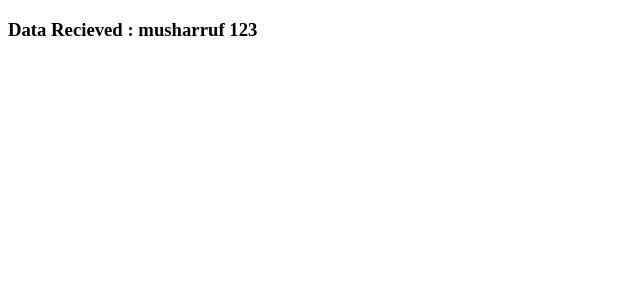
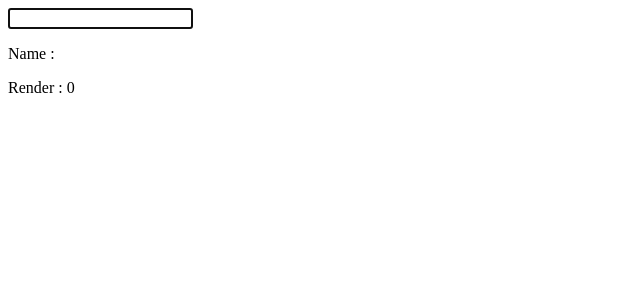
Before and after one commit to mdmusharruf13/React-Hooks, a React (Vite) app: page / in a window 1280 px wide. Shown: the top 300 px of the page, without its empty margins (0-640 px from the left). Built offline with nearby package versions, Linux system fonts and the light colour scheme.

Commit message:
useRef with example

```diff
--- a/src/App.jsx
+++ b/src/App.jsx
@@ -6,7 +6,9 @@
 // import UseEffect_02 from "./hooks/UseEffect/UseEffect_02"
 // import UseEffect_03 from "./hooks/UseEffect/UseEffect_03"
 
-import UseContext_01 from "./hooks/UseContext/UseContext_01"
+// import UseContext_01 from "./hooks/UseContext/UseContext_01"
+
+import UseRef_01 from "./hooks/UseRef/UseRef_01"
 
 function App() {
 
@@ -24,7 +26,10 @@ function App() {
 
         {/* <UseEffect_03 /> */}
 
-        <UseContext_01 />
+        {/* <UseContext_01 /> */}
+
+        <UseRef_01 />
+
     </>
   )
 }
--- /dev/null
+++ b/src/hooks/UseRef/UseRef_01.jsx
@@ -0,0 +1,24 @@
+import React, { useEffect, useRef, useState } from 'react'
+
+function UseRef_01() {
+
+    const [name, setName] = useState("");
+    const ref = useRef(0);
+    const inputRef = useRef(null);
+
+    useEffect(() => {
+        inputRef.current.focus();
+        ref.current += 1;
+    })
+
+    return (
+        <>
+            <input type="text" ref={inputRef} onChange={(e) => setName(e.target.value)}/>
+            <p>Name : {name}</p>
+            <p>Render : {ref.current}</p>
+        </>
+
+    )
+}
+
+export default UseRef_01
```
